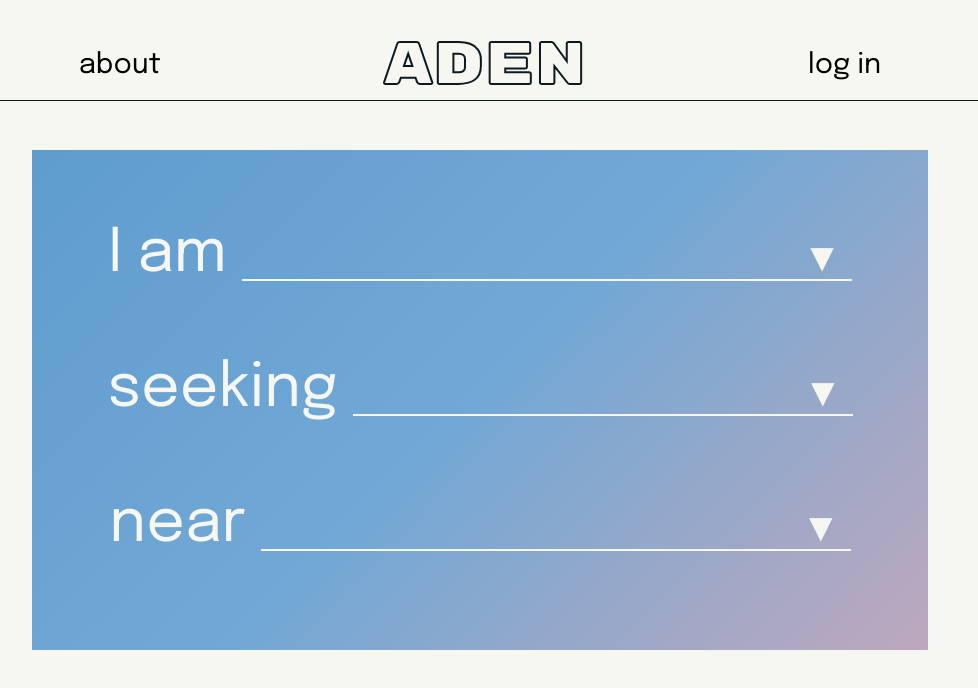
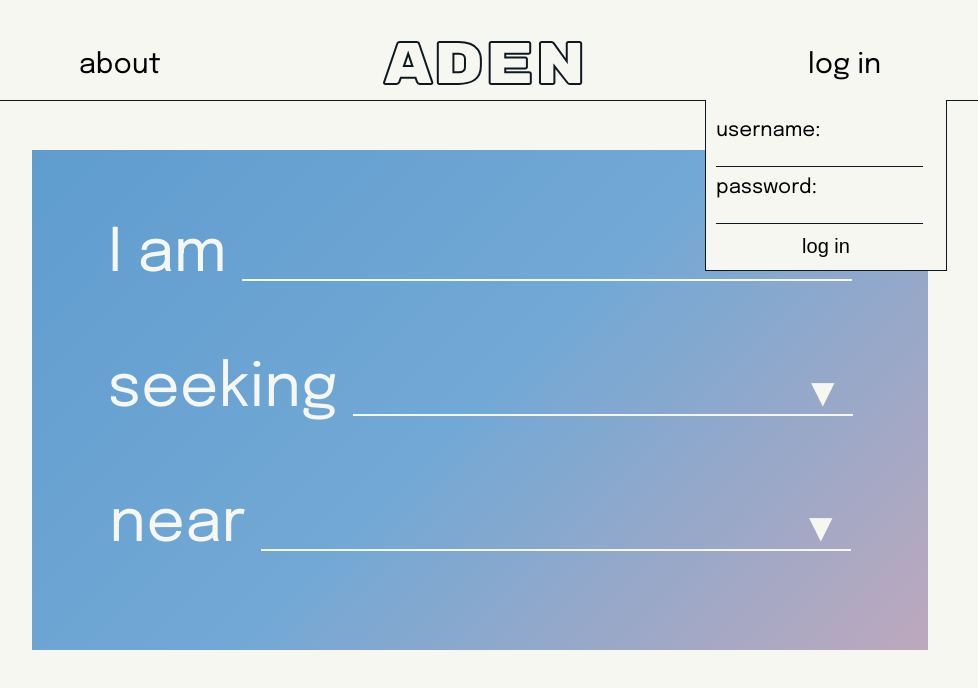
Before and after one commit to samuelmanor/ADEN, a React (Create React App) app in the folder client/: page / in a window 1280 px wide. Both pictures are taken after a click on the element "log in". Shown: the top 688 px of the page, without its empty margins (160-1138 px from the left). Built offline with nearby package versions, Linux system fonts and the light colour scheme.

Commit message:
started log in/out logic

```diff
--- a/client/src/App.scss
+++ b/client/src/App.scss
@@ -51,8 +51,47 @@ body {
 }
 
 #loginui {
-    position: fixed;
-    background-color: red;
+    position: absolute;
+    width: 220px;
+    padding: 20px 10px 10px 10px;
+    right: 45px;
+    top: 100px;
+
+    border: 1px solid $border;
+    border-top: none;
+    font-size: 20px;
+    background-color: $offwhite;
+
+    form {
+        left: 0;
+        right: 0;
+    }
+
+    input {
+        margin: 5px 0 10px 0;
+
+        font-size: 18px;
+        font-family: $epilogue;
+        background-color: transparent;
+        border: none;
+        border-bottom: 1px solid $border;
+    }
+
+    button {
+        display: block;
+        margin: 0 auto;
+
+        cursor: pointer;
+
+        border: none;
+        border-bottom: 1px solid transparent;
+        background-color: transparent;
+        font-size: 20px;
+    }
+
+    button:hover {
+        border-bottom: 1px solid $border;
+    }
 }
 
 #searchbox {
--- a/client/src/Components/Header.js
+++ b/client/src/Components/Header.js
@@ -11,9 +11,9 @@ function Header({ currentUser, setCurrentUser, loginState, setLoginState }) {
         <div id='header'>
             <div className='headertab'>about</div>
             <div className='headertab' id='title'>ADEN</div>
-            <div className='headertab' onClick={displayLoginUI}>log in</div>
+            <div className='headertab' onClick={displayLoginUI}>{loginState ? currentUser.username : 'log in'}</div>
 
-            {showLoginUI ? <LoginUI currentUser={currentUser} setCurrentUser={setCurrentUser} loginState={loginState} setLoginState={setLoginState} /> : null}
+            {showLoginUI ? <LoginUI currentUser={currentUser} setCurrentUser={setCurrentUser} loginState={loginState} setLoginState={setLoginState} displayLoginUI={displayLoginUI} /> : null}
         </div>
     )
 }
--- a/client/src/Components/LoginUI.js
+++ b/client/src/Components/LoginUI.js
@@ -1,15 +1,27 @@
 import React, { useState } from "react";
 
-function LoginUI({ currentUser, setCurrentUser, loginState, setLoginState }) {
+function LoginUI({ currentUser, setCurrentUser, loginState, setLoginState, displayLoginUI }) {
     const [username, setUsername] = useState('');
     const [password, setPassword] = useState('');
 
     function handleLogin() {
-        console.log('clicked')
+        setLoginState(true);
+
+        // login endpoint fetch which ends w/ setCurrentUser
+
+        setCurrentUser({
+            username: username
+        });
+
+        displayLoginUI();
     }
 
     function handleLogout() {
-        console.log('clicked')
+        setLoginState(false);
+
+        // logout endpoint fetch
+
+        displayLoginUI();
     }
 
     const loginForm = (
@@ -33,7 +45,7 @@ function LoginUI({ currentUser, setCurrentUser, loginState, setLoginState }) {
 
     return(
         <div id='loginui'>
-
+            {loginState ? logoutForm : loginForm}
         </div>
     )
 }
```
Also changed, not shown: 1 other file (tests, documents, lock files or other folders).
